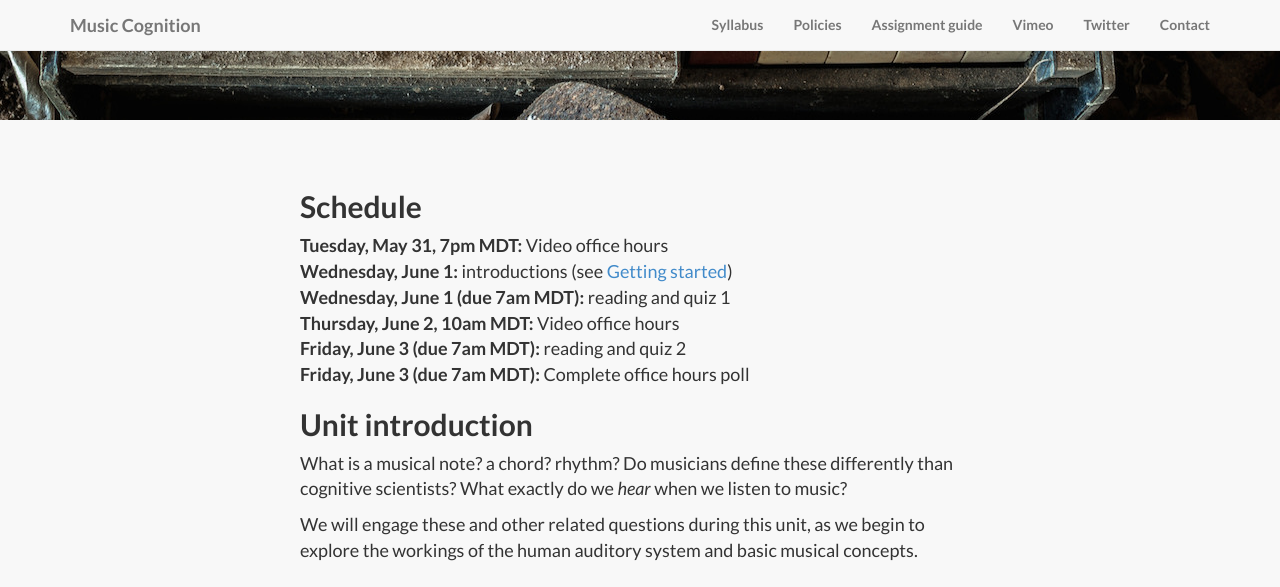
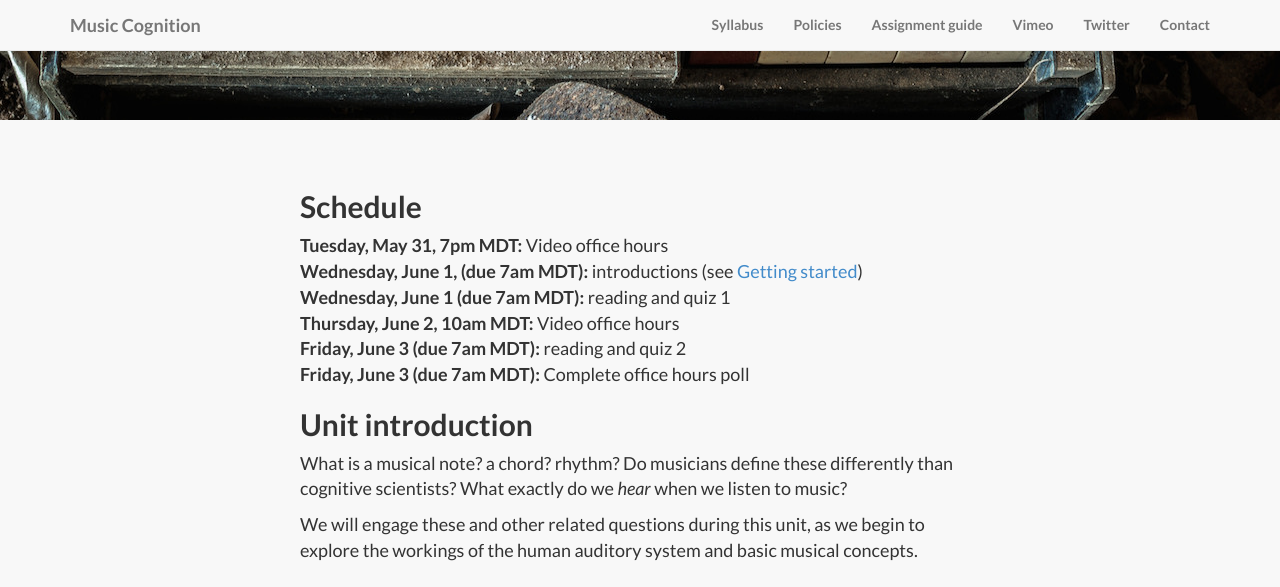
Before and after one commit to kshaffer/cognition, a Jekyll site: the page built from week1.md, in a window 1280 px wide and 1400 px high, scrolled down 646 px, cut to the strip 0-587 px from the top of the window. Built offline with Jekyll 4.4.1, drawn with Linux system fonts in a browser that asks for light colours; nearby versions of some CDN libraries; library files that are not in the unit come from our copies; some of the changed text lies outside the part shown.

```diff
--- a/week1.md
+++ b/week1.md
@@ -8,7 +8,7 @@
 ## Schedule
 
 **Tuesday, May 31, 7pm MDT:** Video office hours
-**Wednesday, June 1:** introductions (see [Getting started](/introductions/))
+**Wednesday, June 1, (due 7am MDT):** introductions (see [Getting started](/introductions/))
 **Wednesday, June 1 (due 7am MDT):** reading and quiz 1
 **Thursday, June 2, 10am MDT:** Video office hours
 **Friday, June 3 (due 7am MDT):** reading and quiz 2
@@ -40,7 +40,7 @@
 
 On **Tuesday, May 31, 7pm MDT,** we will have our first video office hours. A link to the chat is [here](https://cuboulder.zoom.us/j/744475203) (password is provided on D2L). This is the prime opportunity for some (if not all) of us to discuss things live, as a group. We will use Zoom, a video conferencing app supported by CU's Office of Information Technology. Please visit OIT's [Zoom support page](http://www.colorado.edu/oit/services/conferencing-services/web-conferencing-zoom) for information on setting up your account and downloading the software. There are both desktop and mobile versions. (It is possible to participate via phone instead of the app. See OIT's instructions, and contact me if you need help.)
 
-For **Wednesday, June 1, 3pm MDT,** complete the introductory activities. See [Getting started](/introductions/) for details.
+For **Wednesday, June 1, 7am MDT,** complete the introductory activities. See [Getting started](/introductions/) for details.
 
 For **Wednesday, June 1, 7am MDT,** please read/watch the following and then take **Quiz 1** on D2L:
 
```
